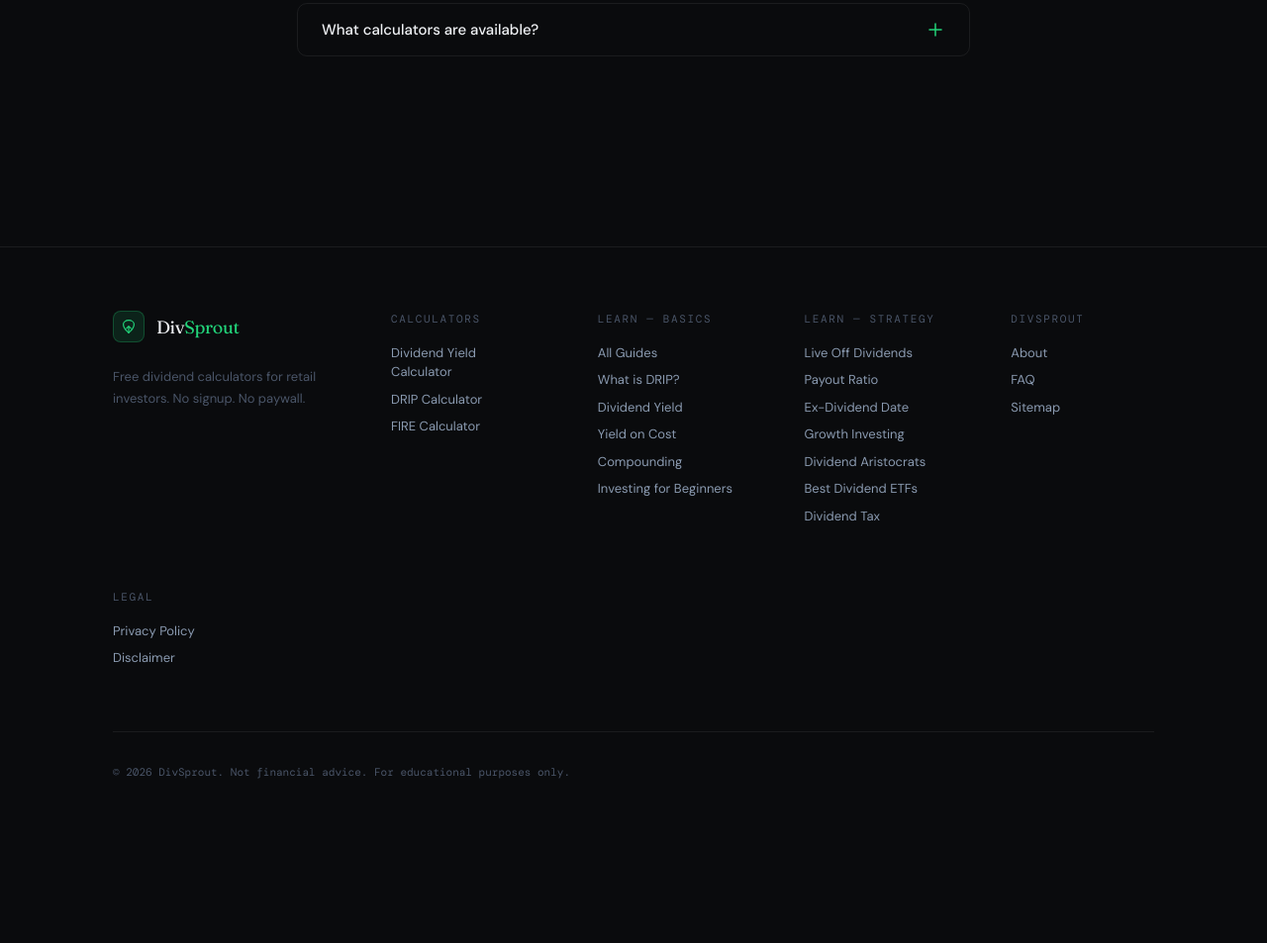
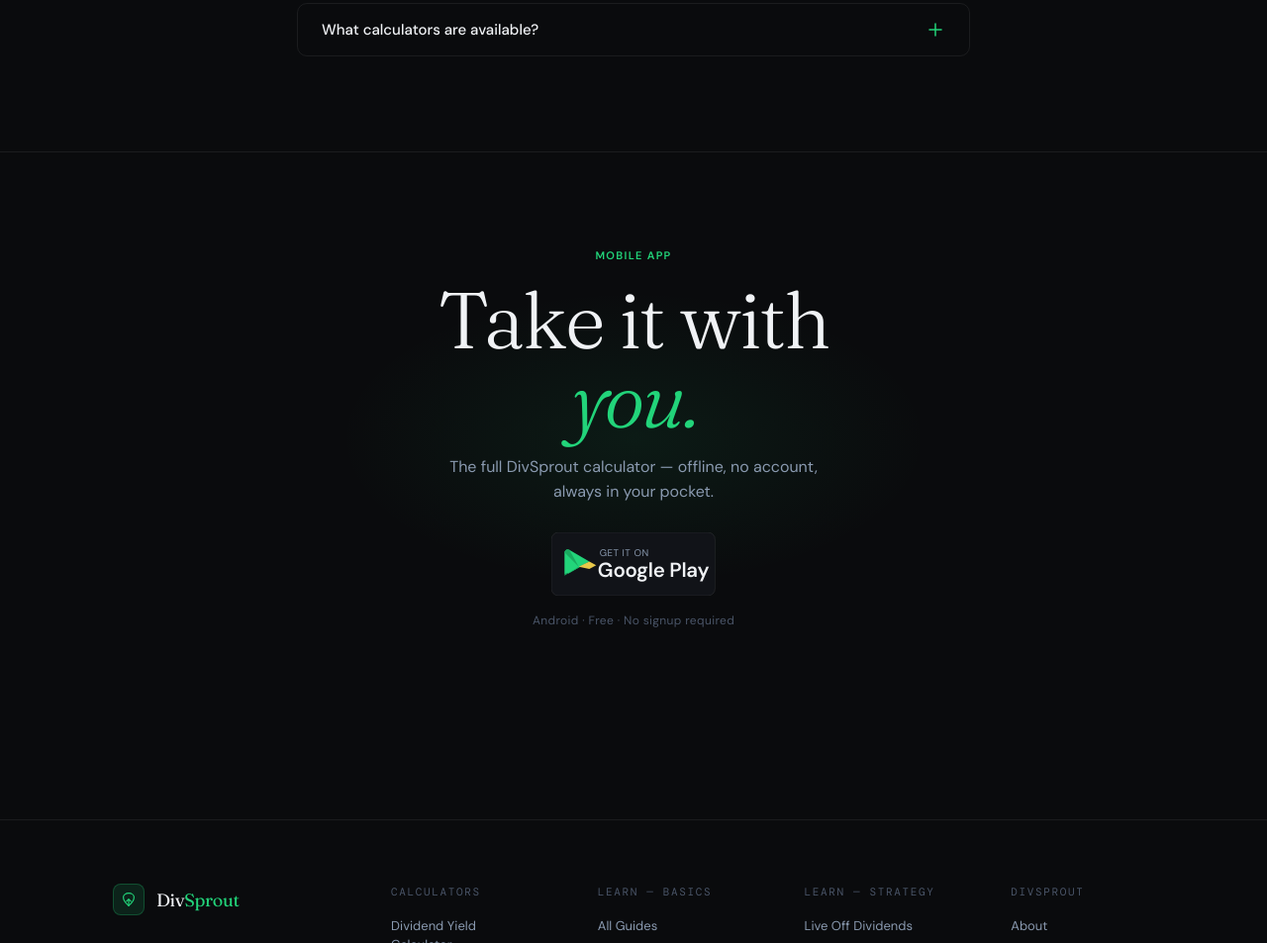
Before and after one commit to bevisslovensko-rgb/divsprout, a plain HTML site: page index.html in a window 1280 px wide. Shown: the part 3223-4176 px from the top of the page at 99% size. Before the commit the page ends 4077 px from the top, so only its background shows below. Drawn offline with nearby package versions, Linux system fonts and the light colour scheme; a web font is replaced by a local one.

Commit message:
Add Google Play download section to homepage

```diff
--- a/index.html
+++ b/index.html
@@ -1115,6 +1115,108 @@
 
 </main>
 
+<!-- ── APP DOWNLOAD ────────────────────────────────────────── -->
+<section class="app-cta" aria-label="Download app">
+  <div class="app-cta__glow" aria-hidden="true"></div>
+  <div class="container app-cta__inner">
+    <p class="app-cta__eyebrow">Mobile app</p>
+    <h2 class="app-cta__title">Take it with<br><em>you.</em></h2>
+    <p class="app-cta__sub">The full DivSprout calculator — offline, no account, always in your pocket.</p>
+    <a class="app-cta__badge" href="https://play.google.com/store/apps/details?id=com.bevisslovensko.divflow" target="_blank" rel="noopener" aria-label="Get it on Google Play">
+      <svg xmlns="http://www.w3.org/2000/svg" viewBox="0 0 646.15 250" aria-hidden="true">
+        <rect width="646.15" height="250" rx="28" fill="#111318"/>
+        <rect width="646.15" height="250" rx="28" fill="none" stroke="rgba(255,255,255,0.15)" stroke-width="2"/>
+        <text x="190" y="95" font-family="DM Sans,Helvetica Neue,Arial,sans-serif" font-size="38" fill="#8a9ab0" letter-spacing="2">GET IT ON</text>
+        <text x="183" y="175" font-family="DM Sans,Helvetica Neue,Arial,sans-serif" font-size="80" font-weight="700" fill="#f0f2f5" letter-spacing="-1">Google Play</text>
+        <!-- Play triangle -->
+        <g transform="translate(52,62)">
+          <path d="M0 108.6V17.4C0 7.5 11 1.5 19.4 7L98 52.8 19.4 98.5C11 104 0 98 0 108.6z" fill="#22d47a"/>
+          <path d="M0 17.4L56 73.4 19.4 7C11 1.5 0 7.5 0 17.4z" fill="#1aaa60"/>
+          <path d="M0 108.6L56 73.4 98 52.8 19.4 98.5C11 104 0 98 0 108.6z" fill="#1aaa60"/>
+          <path d="M56 73.4L98 52.8l27 14.8-27 14.8L56 73.4z" fill="#e8c84a"/>
+        </g>
+      </svg>
+    </a>
+    <p class="app-cta__note">Android · Free · No signup required</p>
+  </div>
+</section>
+
+<style>
+  .app-cta {
+    position: relative;
+    padding: var(--space-9) 0;
+    text-align: center;
+    overflow: hidden;
+    border-top: 1px solid var(--color-border);
+  }
+  .app-cta__glow {
+    position: absolute;
+    top: 50%;
+    left: 50%;
+    transform: translate(-50%, -50%);
+    width: 600px;
+    height: 300px;
+    background: radial-gradient(ellipse at center, rgba(34,212,122,0.08) 0%, transparent 70%);
+    pointer-events: none;
+  }
+  .app-cta__inner {
+    position: relative;
+    z-index: 1;
+    display: flex;
+    flex-direction: column;
+    align-items: center;
+    gap: var(--space-4);
+  }
+  .app-cta__eyebrow {
+    font-size: 11px;
+    font-weight: 700;
+    letter-spacing: 0.12em;
+    text-transform: uppercase;
+    color: var(--color-green);
+    margin: 0;
+  }
+  .app-cta__title {
+    font-family: var(--font-display);
+    font-size: clamp(48px, 8vw, 80px);
+    font-weight: 300;
+    line-height: 1.0;
+    letter-spacing: -0.03em;
+    color: var(--color-text-primary);
+    margin: 0;
+  }
+  .app-cta__title em {
+    font-style: italic;
+    color: var(--color-green);
+  }
+  .app-cta__sub {
+    font-size: 16px;
+    color: var(--color-text-secondary);
+    max-width: 420px;
+    line-height: 1.6;
+    margin: 0;
+  }
+  .app-cta__badge {
+    display: inline-block;
+    margin-top: var(--space-3);
+    transition: opacity 0.2s, transform 0.2s;
+  }
+  .app-cta__badge:hover {
+    opacity: 0.85;
+    transform: translateY(-2px);
+  }
+  .app-cta__badge svg {
+    height: 64px;
+    width: auto;
+    display: block;
+  }
+  .app-cta__note {
+    font-size: 12px;
+    color: var(--color-text-muted);
+    margin: 0;
+    letter-spacing: 0.03em;
+  }
+</style>
+
 <!-- ── FOOTER ──────────────────────────────────────────────── -->
 <footer class="footer">
   <div class="container">
```
